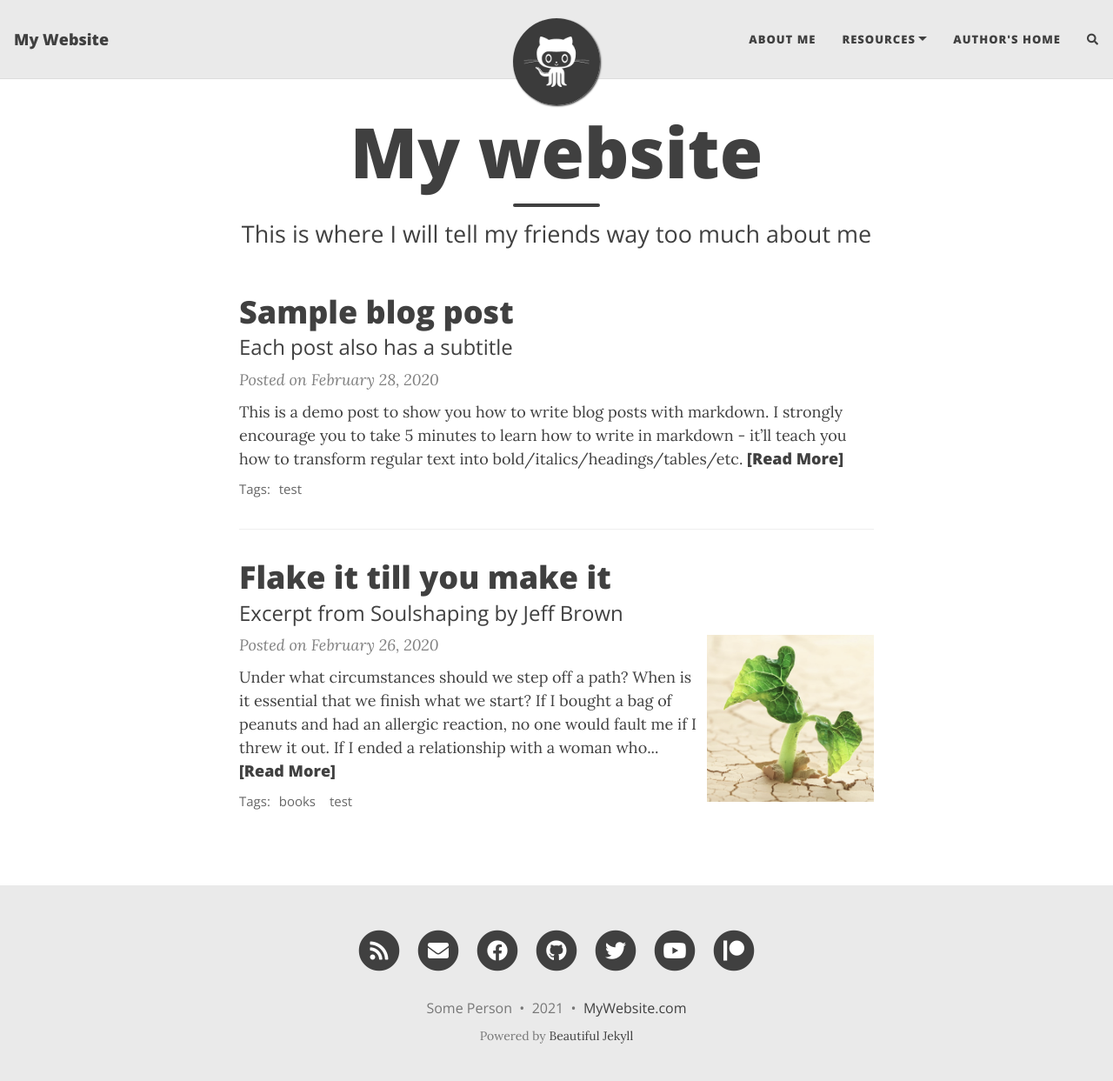
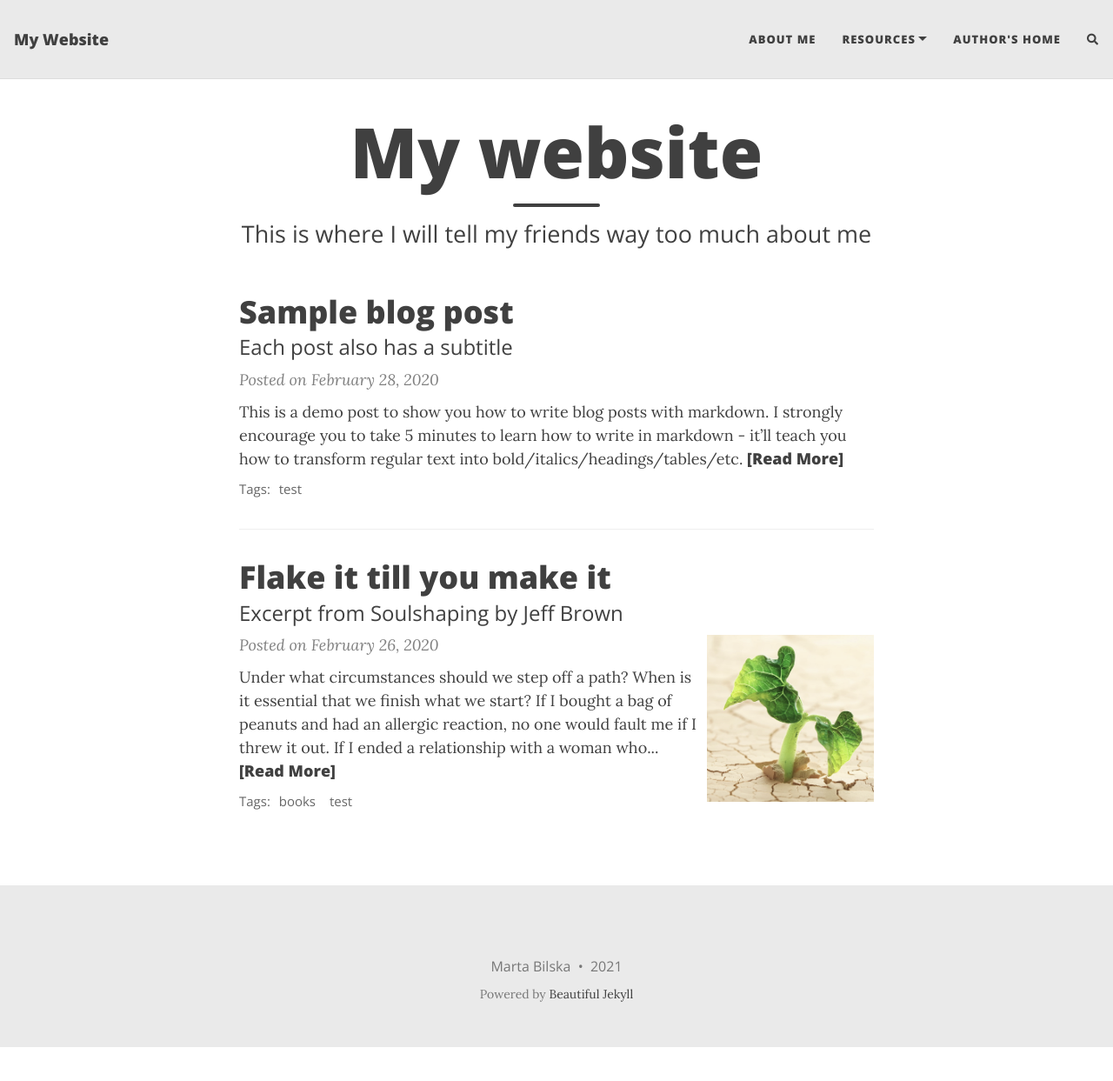
Before and after one commit to JakubBilski/babcie, a Jekyll site: the page built from index.html, in a window 1280 px wide and 1252 px high. Shown: the top 1243 px of the window at 87% size. Built offline with Jekyll 4.4.1, drawn with Linux system fonts in a browser that asks for light colours; nearby versions of some CDN libraries; the list of posts is cut into pages by our own code; comment, search, counter and statistics services are not loaded; some of the changed lines change nothing that is shown.

Commit message:
Change some setting is config

```diff
--- a/_config.yml
+++ b/_config.yml
@@ -9,7 +9,7 @@
 title: My Website
 
 # Your name to show in the footer
-author: Some Person
+author: Marta Bilska
 
 # --- List of links in the navigation bar --- #
 
@@ -24,10 +24,10 @@ navbar-links:
 
 # Image to show in the navigation bar - works best with a square image
 # Remove this parameter if you don't want an image in the navbar
-avatar: "/assets/img/avatar-icon.png"
+# avatar: "/assets/img/avatar-icon.png"
 
 # By default, the image is cut into a circle. You can disable this behaviour by setting 'round-avatar: false'
-round-avatar: true
+# round-avatar: true
 
 # If you want to have an image logo in the top-left corner instead of having the title of the website,
 # then specify the following parameter
@@ -38,14 +38,14 @@ round-avatar: true
 
 # Select the social network links that you want to show in the footer.
 # Uncomment the links you want to show and add your information to each one.
-social-network-links:
-  email: "someone@example.com"
-  rss: true  # remove this line if you don't want to show an RSS link at the bottom
-  facebook: deanattali
-  github: daattali
-  twitter: daattali
-  patreon: DeanAttali
-  youtube: c/daattali
+# social-network-links:
+#   email: "someone@example.com"
+#   rss: true  # remove this line if you don't want to show an RSS link at the bottom
+#   facebook: deanattali
+#   github: daattali
+#   twitter: daattali
+#   patreon: DeanAttali
+#   youtube: c/daattali
 #  medium: yourname
 #  reddit: yourname
 #  linkedin: daattali
@@ -66,20 +66,20 @@ social-network-links:
 
 # If you want your website to generate an RSS feed, provide a description
 # The URL for the feed will be https://<your_website>/feed.xml
-rss-description: This website is a virtual proof that I'm awesome
+# rss-description: This website is a virtual proof that I'm awesome
 
 # --- General options --- #
 
 # Select which social network share links to show in posts
-share-links-active:
-  twitter: true
-  facebook: true
-  linkedin: true
-  vk: false
+# share-links-active:
+#   twitter: true
+#   facebook: true
+#   linkedin: true
+#   vk: false
 
 # How to display the link to your website in the footer
 # Remove this if you don't want a link in the footer
-url-pretty: "MyWebsite.com"
+# url-pretty: "MyWebsite.com"
 
 # Excerpt word length - Truncate the excerpt of each post on the feed page to the specified number of words
 excerpt_length: 50
@@ -127,8 +127,8 @@ footer-hover-col: "#0085A1"
 #  - "/assets/css/custom-styles.css"
 
 # If you have common JavaScript files that should be included in every page, list them here
-#site-js:
-#  - "/assets/js/custom-script.js"
+site-js:
+ - "/assets/js/galleryall.js"
 
 # --- Web Analytics Section --- #
 
```
Also changed, not shown: assets/js/galleryall.js (added).
